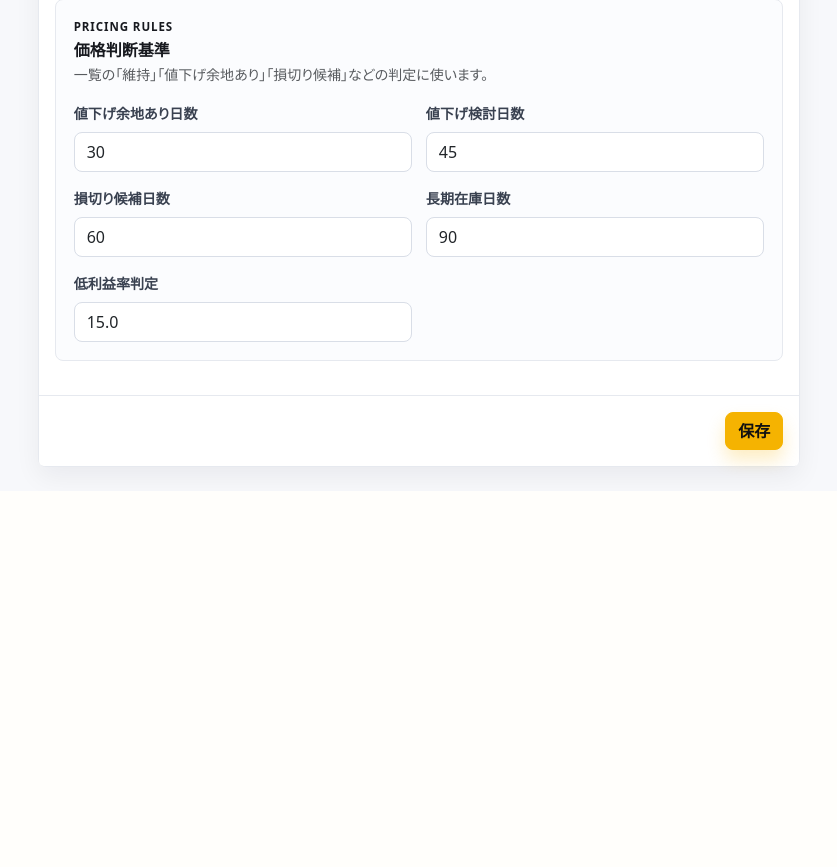
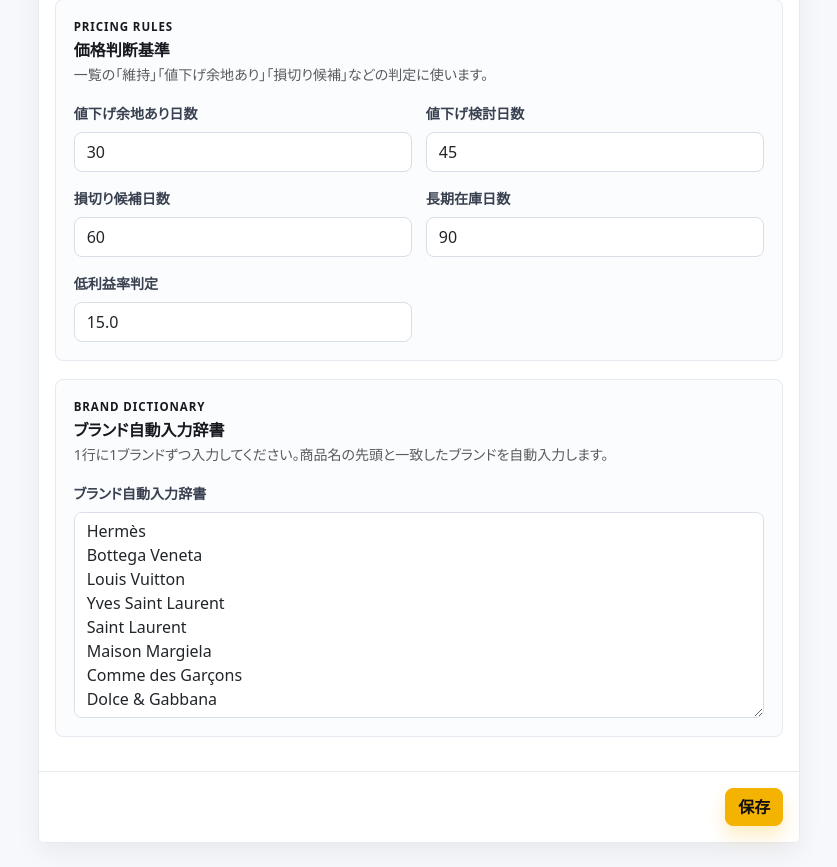
Before and after one commit to ryo0905-eng/seller-hub, a Django app: page /settings/ in a window 1280 px wide. Shown: the part 609-1476 px from the top of the page, without its empty margins (221-1058 px from the left). Before the commit the page ends 1092 px from the top, so only its background shows below. Run offline with Django 5.2, Linux system fonts and the light colour scheme; the visitor is signed in with stand-in values (Sample User, id 1); data comes from the database, SQL or seed files in the repository; some libraries are stand-ins or nearby versions.

Commit message:
Add configurable brand autofill

```diff
--- a/profittracker/forms.py
+++ b/profittracker/forms.py
@@ -57,6 +57,8 @@
         self.fields["expected_sale_price_usd"].required = False
         self.fields["expected_sale_price_jpy"].required = False
         self.fields["exchange_rate"].required = False
+        self.fields["title"].widget.attrs["data-brand-title"] = "true"
+        self.fields["brand"].widget.attrs["data-brand-input"] = "true"
         self.fields["expected_sale_price_usd"].help_text = "USDで考える商品だけ入力してください。"
         self.fields["expected_sale_price_jpy"].help_text = "円で考える商品はこの売価を使います。"
         self.fields["expected_sale_price_usd"].widget.attrs["data-sale-price-usd"] = "true"
@@ -191,7 +193,11 @@
             "loss_cut_days",
             "long_inventory_days",
             "low_profit_rate",
+            "brand_keywords",
         ]
+        widgets = {
+            "brand_keywords": forms.Textarea(attrs={"rows": 8}),
+        }
 
     def __init__(self, *args, **kwargs):
         super().__init__(*args, **kwargs)
--- a/profittracker/models.py
+++ b/profittracker/models.py
@@ -23,6 +23,11 @@
     loss_cut_days = models.PositiveIntegerField("損切り候補日数", default=60)
     long_inventory_days = models.PositiveIntegerField("長期在庫日数", default=90)
     low_profit_rate = models.DecimalField("低利益率判定", max_digits=5, decimal_places=1, default=Decimal("15.0"))
+    brand_keywords = models.TextField(
+        "ブランド自動入力辞書",
+        default="Hermès\nBottega Veneta\nLouis Vuitton\nYves Saint Laurent\nSaint Laurent\nMaison Margiela\nComme des Garçons\nDolce & Gabbana\nPorter\nSeiko\nCanon",
+        blank=True,
+    )
 
     class Meta:
         verbose_name = "セラー設定"
@@ -35,6 +40,10 @@
     def get_for_user(cls, user):
         settings_obj, _ = cls.objects.get_or_create(owner=user)
         return settings_obj
+
+    @property
+    def brand_keyword_list(self):
+        return [line.strip() for line in self.brand_keywords.splitlines() if line.strip()]
 
 
 class Product(models.Model):
--- a/profittracker/templates/profittracker/product_form.html
+++ b/profittracker/templates/profittracker/product_form.html
@@ -118,6 +118,8 @@
 {% endblock %}
 
 {% block extra_js %}
+{{ brand_keywords|json_script:"brand-keywords-data" }}
 <script src="{% static 'js/exchange_rate.js' %}"></script>
 <script src="{% static 'js/sale_price_converter.js' %}"></script>
+<script src="{% static 'js/brand_autofill.js' %}"></script>
 {% endblock %}
--- a/profittracker/templates/profittracker/seller_settings.html
+++ b/profittracker/templates/profittracker/seller_settings.html
@@ -48,7 +48,7 @@
                     </div>
                     <div class="row g-3 compact-form-grid">
                         {% for field in form %}
-                            {% if field.name|slice:":8" != "default_" %}
+                            {% if field.name|slice:":8" != "default_" and field.name != "brand_keywords" %}
                                 <div class="col-12 col-md-6">
                                     <label class="form-label" for="{{ field.id_for_label }}">{{ field.label }}</label>
                                     {{ field }}
@@ -60,6 +60,21 @@
                         {% endfor %}
                     </div>
                 </div>
+
+                <div class="form-section">
+                    <div class="section-heading">
+                        <div>
+                            <div class="eyebrow">Brand Dictionary</div>
+                            <h2 class="h5 fw-bold mb-1">ブランド自動入力辞書</h2>
+                            <p class="text-muted small mb-0">1行に1ブランドずつ入力してください。商品名の先頭と一致したブランドを自動入力します。</p>
+                        </div>
+                    </div>
+                    <label class="form-label" for="{{ form.brand_keywords.id_for_label }}">{{ form.brand_keywords.label }}</label>
+                    {{ form.brand_keywords }}
+                    {% for error in form.brand_keywords.errors %}
+                        <div class="text-danger small mt-1">{{ error }}</div>
+                    {% endfor %}
+                </div>
             </div>
             <div class="card-footer form-actions d-flex justify-content-end">
                 <button class="btn btn-primary-action" type="submit">保存</button>
--- a/profittracker/views.py
+++ b/profittracker/views.py
@@ -440,7 +440,14 @@
     context_object_name = "product"
 
 
-class ProductCreateView(LoginRequiredMixin, CreateView):
+class ProductFormContextMixin:
+    def get_context_data(self, **kwargs):
+        context = super().get_context_data(**kwargs)
+        context["brand_keywords"] = SellerSettings.get_for_user(self.request.user).brand_keyword_list
+        return context
+
+
+class ProductCreateView(ProductFormContextMixin, LoginRequiredMixin, CreateView):
     model = Product
     form_class = ProductForm
     template_name = "profittracker/product_form.html"
@@ -475,7 +482,7 @@
         return super().form_valid(form)
 
 
-class ProductUpdateView(OwnerQuerysetMixin, UpdateView):
+class ProductUpdateView(ProductFormContextMixin, OwnerQuerysetMixin, UpdateView):
     form_class = ProductForm
     template_name = "profittracker/product_form.html"
     success_url = reverse_lazy("product_list")
```
Also changed, not shown: AGENTS.md (+6 -0 lines), profittracker/tests.py (+9 -0 lines), static/js/brand_autofill.js (added, +56 -0 lines), profittracker/migrations/0009_sellersettings_brand_keywords.py (added).
